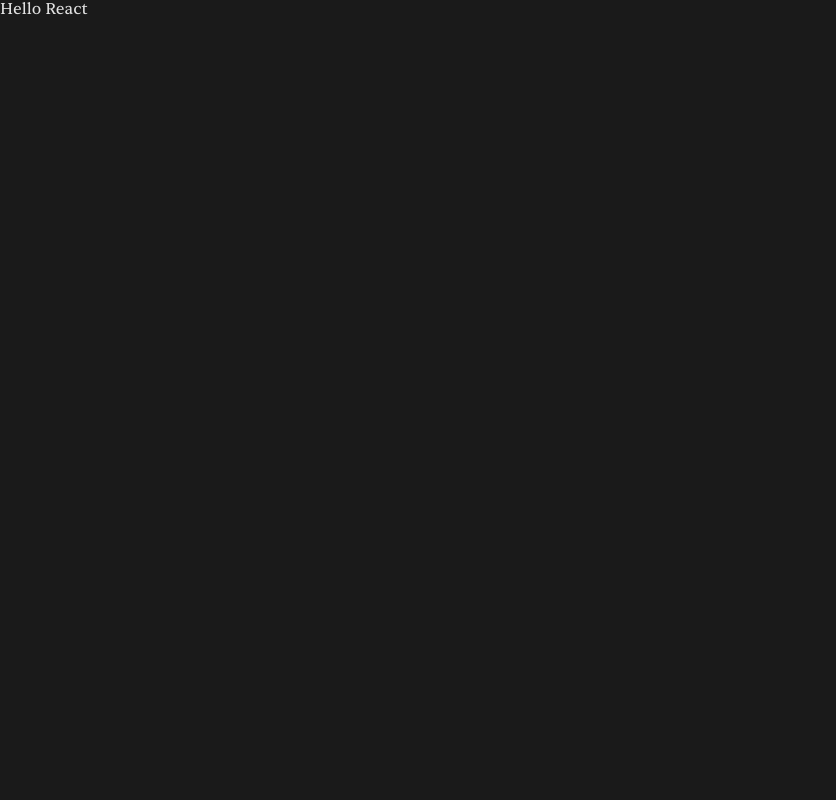
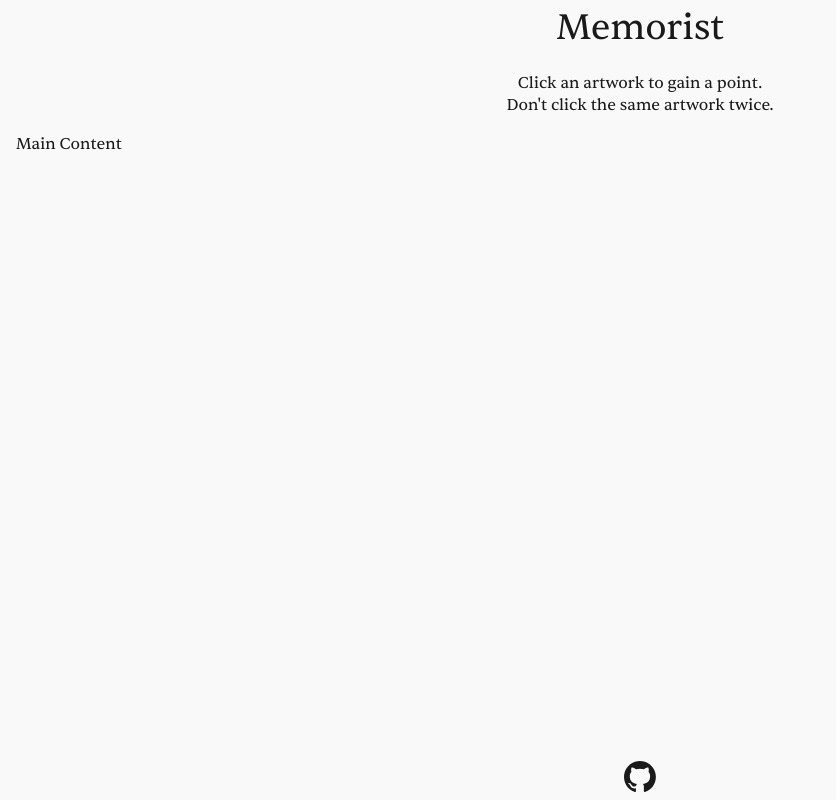
Before and after one commit to josephdanielm/memorist, a React (Vite) app: page / in a window 1280 px wide. Shown: the whole page, without its empty margins (0-836 px from the left). Built offline with nearby package versions, Linux system fonts and the light colour scheme.

Commit message:
feat: layout header, main, and footer; add icon

```diff
--- a/index.html
+++ b/index.html
@@ -4,7 +4,7 @@
     <meta charset="UTF-8" />
     <link rel="icon" type="image/svg+xml" href="/vite.svg" />
     <meta name="viewport" content="width=device-width, initial-scale=1.0" />
-    <title>React Template</title>
+    <title>Memorist</title>
   </head>
   <body>
     <div id="root"></div>
--- a/package.json
+++ b/package.json
@@ -1,5 +1,5 @@
 {
-  "name": "react-template",
+  "name": "memorist",
   "private": true,
   "version": "0.0.0",
   "type": "module",
--- a/src/App.css
+++ b/src/App.css
@@ -0,0 +1,5 @@
+#root {
+  display: grid;
+  grid-template-columns: 1fr;
+  grid-template-rows: auto 1fr auto;
+}
--- a/src/App.jsx
+++ b/src/App.jsx
@@ -1,8 +1,47 @@
 import React from 'react';
 import './App.css';
+import githubLogo from './assets/github-mark.svg';
 
 function App() {
-  return <>Hello React</>;
+  return (
+    <>
+      <Header />
+      <Main />
+      <Footer />
+    </>
+  );
+}
+
+function Header() {
+  return (
+    <header>
+      <nav className="py-2">
+        <h1 className="font-normal text-4xl text-center">Memorist</h1>
+      </nav>
+    </header>
+  );
+}
+
+function Main() {
+  return (
+    <main className="p-4 flex flex-col gap-y-4">
+      <article className="mx-auto text-center">
+        <p>Click an artwork to gain a point.</p>
+        <p>Don&apos;t click the same artwork twice.</p>
+      </article>
+      <section>Main Content</section>
+    </main>
+  );
+}
+
+function Footer() {
+  return (
+    <footer>
+      <div className="mx-auto w-fit py-2">
+        <img src={githubLogo} alt="Github Icon" className="w-8" />
+      </div>
+    </footer>
+  );
 }
 
 export default App;
--- a/src/index.css
+++ b/src/index.css
@@ -12,11 +12,11 @@
 
 :root {
   font-family: 'Sentient-Variable', system-ui, Helvetica, Arial, sans-serif;
-  line-height: 1.2;
+  line-height: 1.4;
   font-weight: 400;
 
-  color: rgba(255, 255, 255, 0.87);
-  background-color: #1a1a1a;
+  background-color: #f9f9f9;
+  color: #1a1a1a;
 
   font-synthesis: none;
   text-rendering: optimizeLegibility;
@@ -62,7 +62,3 @@ body,
   width: 100dvw;
   overflow: hidden;
 }
-
-#root {
-  display: flex;
-}
--- a/tailwind.config.js
+++ b/tailwind.config.js
@@ -7,8 +7,7 @@ export default {
   ],
   theme: {
     fontFamily: {
-      sans: ['Montserrat', 'sans-serif'],
-      display: ['Chillax-Variable', 'sans-serif'],
+      display: ['Sentient-Variable', 'sans-serif'],
     },
     extend: {},
   },
```
Also changed, not shown: src/assets/github-mark.svg (added), 1 other file (tests, documents, lock files or other folders).
